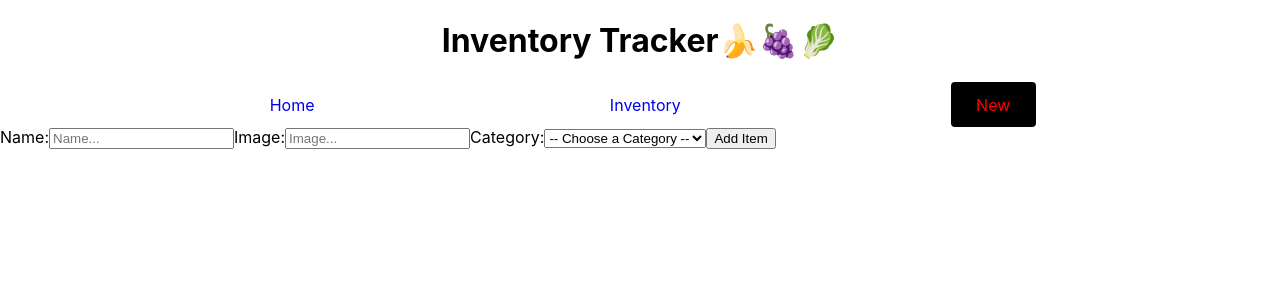
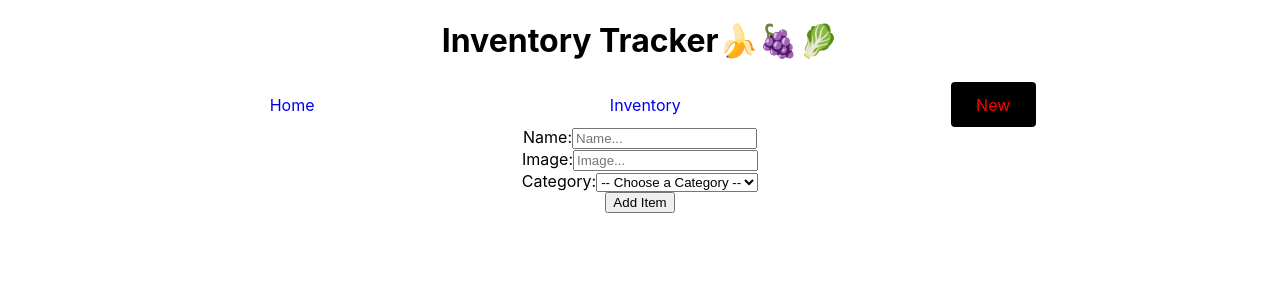
Before and after one commit to Arockne/inventory-tracker, a React (Create React App) app: page /new in a window 1280 px wide. Shown: the top 300 px of the page. Built offline with nearby package versions, Linux system fonts and the light colour scheme.

Commit message:
add style to InventoryPage and New

```diff
--- a/src/index.css
+++ b/src/index.css
@@ -22,3 +22,17 @@ nav {
 .home {
   text-align: center;
 }
+
+/********* Inventory Page ************/
+.inventory-page {
+  display: flex;
+  flex-direction: column;
+  align-items: center;
+}
+
+/********* New page ************/
+.new-item {
+  display: flex;
+  flex-direction: column;
+  align-items: center
+}
```
